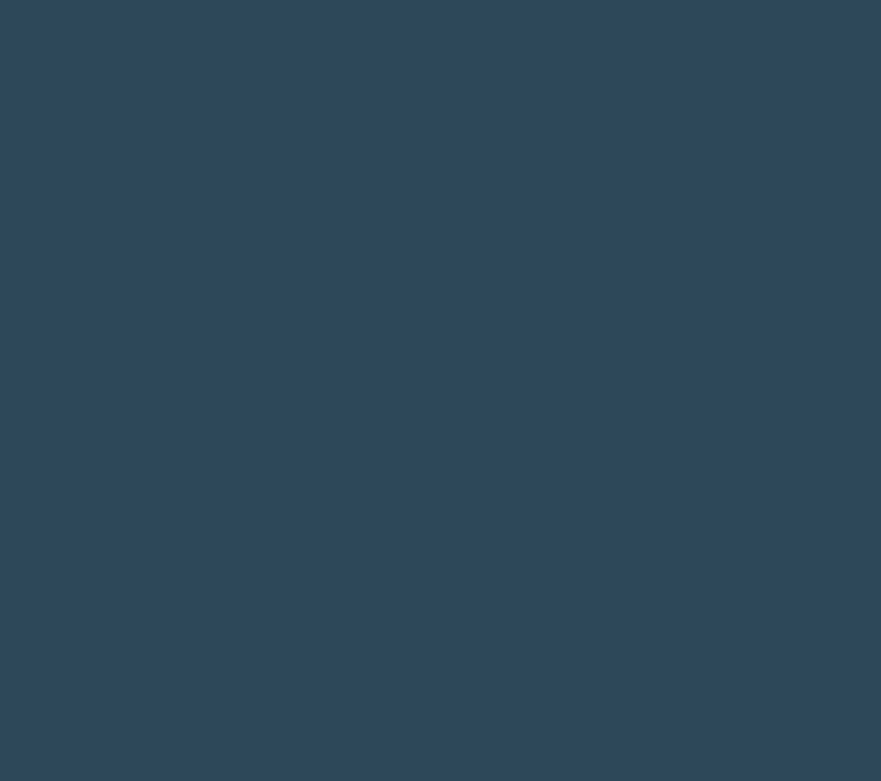
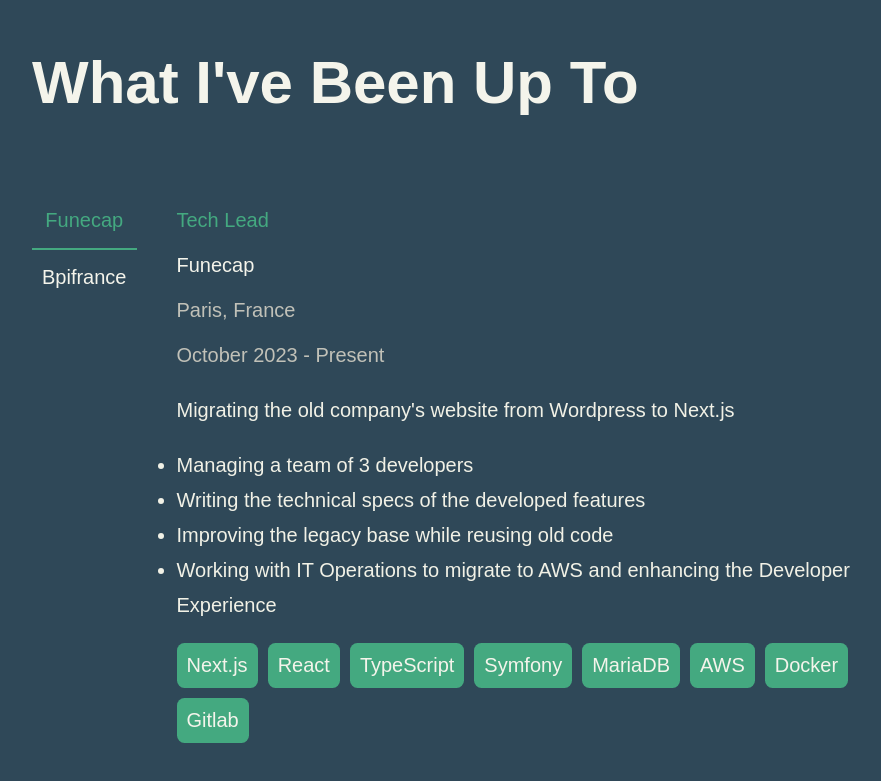
Before and after one commit to Ft-Blue/personal-website, a Next.js app: page / in a window 1280 px wide. Shown: the part 827-1608 px from the top of the page, without its empty margins (168-1049 px from the left). Before the commit the page ends 800 px from the top, so only its background shows below. Built offline with nearby package versions, Linux system fonts and the light colour scheme.

Commit message:
feat: :sparkles: add static experiences section

```diff
--- /dev/null
+++ b/app/components/Experience/ExperienceCard.tsx
@@ -0,0 +1,45 @@
+import { ReactNode } from "react";
+
+type ExperienceCardProps = {
+  title: string;
+  company: string;
+  location: string;
+  startDate: string;
+  endDate: string;
+  description: ReactNode;
+  technologies: string[];
+};
+
+export const ExperienceCard: React.FC<ExperienceCardProps> = ({
+  title,
+  company,
+  location,
+  startDate,
+  endDate,
+  description,
+  technologies,
+}) => {
+  return (
+    <div className="flex flex-col gap-4 py-2">
+      <div className="flex flex-col gap-2">
+        <h3 className="text-secondary-700">{title}</h3>
+        <h4 className="text-primary-100">{company}</h4>
+        <h4 className="text-primary-500">{location}</h4>
+        <h4 className="text-primary-500">
+          {startDate} - {endDate}
+        </h4>
+      </div>
+      <>{description}</>
+      <div className="flex flex-wrap gap-2">
+        {technologies.map((technology) => (
+          <span
+            key={technology}
+            className="rounded-md bg-secondary-700 px-2 py-1 text-primary-100"
+          >
+            {technology}
+          </span>
+        ))}
+      </div>
+    </div>
+  );
+};
--- /dev/null
+++ b/app/components/Experience/ExperienceSection.tsx
@@ -0,0 +1,44 @@
+"use client";
+import { useState } from "react";
+
+import { ExperienceCard } from "./ExperienceCard";
+import { fetchExperiences } from "./utils";
+
+export const ExperienceSection: React.FC = () => {
+  const experiences = fetchExperiences();
+
+  const [shownExperienceIdx, setShownExperienceIdx] = useState(0);
+
+  return (
+    <section
+      id="experience"
+      className="flex w-full flex-col justify-center gap-16 px-8 py-16  md:px-32 lg:px-40"
+    >
+      <h2 className="text-5xl font-bold text-primary-100">
+        What I&apos;ve Been Up To
+      </h2>
+
+      <div className="flex flex-col gap-8 md:flex-row">
+        <div className="flex md:flex-col">
+          {experiences.map((experience, idx) => (
+            <button
+              key={experience.startDate}
+              className={`p-2 hover:border-b-2 hover:border-secondary-700 hover:text-secondary-700 ${idx === shownExperienceIdx ? selectedButtonClasses : unselectedButtonClasses} transition-colors`}
+              onClick={() => setShownExperienceIdx(idx)}
+            >
+              {`${experience.company}`}
+            </button>
+          ))}
+        </div>
+        <div>
+          <ExperienceCard {...experiences[shownExperienceIdx]} />
+        </div>
+      </div>
+    </section>
+  );
+};
+
+const unselectedButtonClasses = "text-primary-100";
+
+const selectedButtonClasses =
+  "border-b-2 border-secondary-700 text-secondary-700";
--- /dev/null
+++ b/app/components/Experience/types.ts
@@ -0,0 +1,11 @@
+import { ReactNode } from "react";
+
+export type Experience = {
+  title: string;
+  company: string;
+  location: string;
+  startDate: string;
+  endDate: string;
+  description: ReactNode;
+  technologies: string[];
+};
--- /dev/null
+++ b/app/components/Experience/utils.tsx
@@ -0,0 +1,76 @@
+import { Experience } from "./types";
+
+export const fetchExperiences = (): Experience[] => {
+  return [
+    {
+      title: "Tech Lead",
+      company: "Funecap",
+      location: "Paris, France",
+      startDate: "October 2023",
+      endDate: "Present",
+      technologies: [
+        "Next.js",
+        "React",
+        "TypeScript",
+        "Symfony",
+        "MariaDB",
+        "AWS",
+        "Docker",
+        "Gitlab",
+      ],
+      description: FunecapDescription,
+    },
+    {
+      title: "Tech Lead",
+      company: "Bpifrance",
+      location: "Paris, France",
+      startDate: "August 2022",
+      endDate: "October 2023",
+      technologies: [
+        "Angular",
+        "TypeScript",
+        "Spring Boot",
+        "Camunda",
+        "PostgreSQL",
+        "Python",
+        "Docker",
+        "Gitlab",
+      ],
+      description: BpifranceDescription,
+    },
+  ];
+};
+
+const FunecapDescription = (
+  <>
+    <p>Migrating the old company&apos;s website from Wordpress to Next.js</p>
+    <ol className="list-disc">
+      <li>Managing a team of 3 developers</li>
+      <li>Writing the technical specs of the developed features</li>
+      <li>Improving the legacy base while reusing old code</li>
+      <li>
+        Working with IT Operations to migrate to AWS and enhancing the Developer
+        Experience
+      </li>
+    </ol>
+  </>
+);
+
+const BpifranceDescription = (
+  <>
+    <p>Developing an online loans platform for entrepreneurs.</p>
+    <ol className="list-disc">
+      <li>
+        Reducing the time necessary to create a new platform by a factor of 5
+      </li>
+      <li>
+        Developing new features to enhance the user experience and make the
+        process faster
+      </li>
+      <li>
+        Working the Customer Support to reduce the time necessary to close user
+        requests.
+      </li>
+    </ol>
+  </>
+);
--- a/app/components/Header/StyledLink.tsx
+++ b/app/components/Header/StyledLink.tsx
@@ -1,5 +1,5 @@
 import Link from "next/link";
-import { FC, Key } from "react";
+import { FC } from "react";
 
 import { MenuItem } from "./types";
 
@@ -7,10 +7,8 @@
   menuItem: MenuItem;
   additionalClasses?: string;
   onClick?: () => void;
-  key: Key;
-}> = ({ menuItem, additionalClasses, onClick, key }) => (
+}> = ({ menuItem, additionalClasses, onClick }) => (
   <Link
-    key={key}
     href={menuItem.href}
     onClick={onClick}
     className={`flex flex-col justify-center rounded-lg px-4 py-2 hover:text-secondary-700 ${additionalClasses}`}
--- a/app/page.tsx
+++ b/app/page.tsx
@@ -1,9 +1,11 @@
+import { ExperienceSection } from "./components/Experience/ExperienceSection";
 import { SummarySection } from "./components/Summary/SummarySection";
 
 const Home: React.FC = () => {
   return (
     <>
       <SummarySection />
+      <ExperienceSection />
     </>
   );
 };
```
